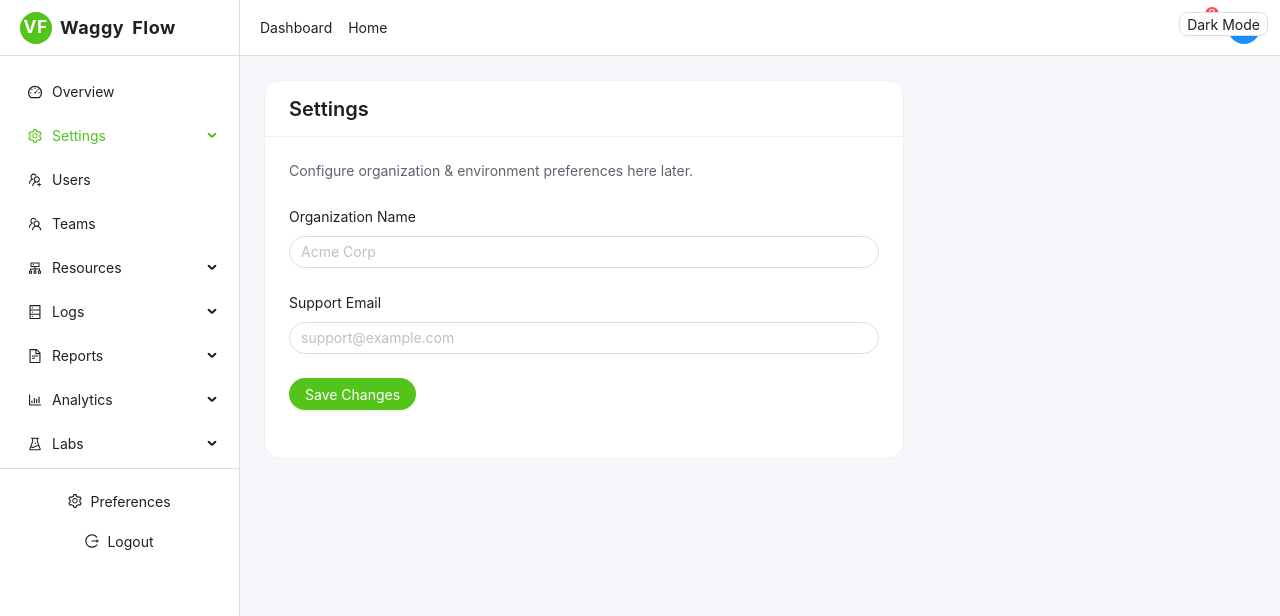
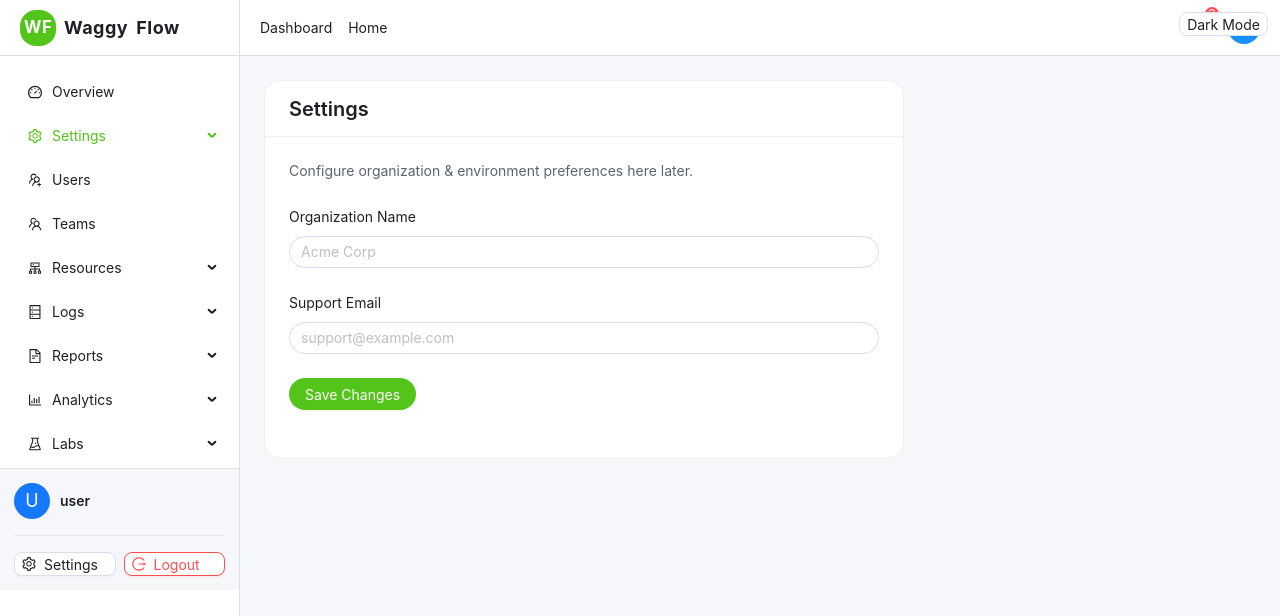
Before and after one commit to austinmula/vms-dashboard, a Next.js app: page /dashboard/settings in a window 1280 px wide. Shown: the top 616 px of the page. Built offline with nearby package versions, Linux system fonts and the light colour scheme; no server answers; sample sign-in values are in the browser's storage; what @ant-design/nextjs-registry would draw is missing.

Commit message:
Enhance DashboardLayout with user display name, improved logout handling, and updated layout for settings and logout buttons

```diff
--- a/src/app/(dashboard)/dashboard/layout.tsx
+++ b/src/app/(dashboard)/dashboard/layout.tsx
@@ -1,7 +1,16 @@
 "use client";
 import React, { useMemo, useState, useCallback } from "react";
 import Link from "next/link";
-import { Layout, Menu, Avatar, Badge, Dropdown, theme, Button } from "antd";
+import {
+  Layout,
+  Menu,
+  Avatar,
+  Badge,
+  Dropdown,
+  Button,
+  Tag,
+  Divider,
+} from "antd";
 import {
   DashboardOutlined,
   SettingOutlined,
@@ -15,14 +24,10 @@ import {
   BarChartOutlined,
   ExperimentOutlined,
 } from "@ant-design/icons";
-import { usePathname } from "next/navigation";
+import { usePathname, useRouter } from "next/navigation";
 import { useAuth } from "@/hooks/useAuth";
 import { usePermissions } from "@/hooks/usePermissions";
 import { ProtectedRoute } from "@/components/wrappers/ProtectedRoute";
-
-// export const metadata = {
-//   title: "Dashboard | VMS",
-// };
 
 const { Header, Sider, Content } = Layout;
 
@@ -34,13 +39,31 @@ export default function DashboardLayout({
   const { user } = useAuth();
   const { roles } = usePermissions();
   const pathname = usePathname();
+  const router = useRouter();
+  const primaryRole = roles?.[0];
 
-  // Selected key from pathname (including nested routes)
+  const displayName = useMemo(() => {
+    if (!user) return "Unknown User";
+    if ((user as any).firstName) {
+      const first = (user as any).firstName;
+      const last = (user as any).lastName || "";
+      return `${first} ${last}`.trim();
+    }
+    return (user as any).name || (user as any).email?.split("@")[0] || "User";
+  }, [user]);
+
+  const handleLogout = useCallback(() => {
+    // TODO: integrate with NextAuth signOut + redux clear
+    router.push("/login");
+  }, [router]);
+
+  const gotoSettings = useCallback(() => {
+    router.push("/dashboard/settings/profile");
+  }, [router]);
+
   const selectedKeys = useMemo(() => {
     if (!pathname) return [];
-    // Match deepest segment to a menu item key
     const segment = pathname.replace(/\/$/, "").split("/").pop() || "overview";
-    // Map known segments to keys
     const map: Record<string, string> = {
       settings: "settings-root",
       profile: "settings-profile",
@@ -66,13 +89,8 @@ export default function DashboardLayout({
     return [map[segment] || "overview"];
   }, [pathname]);
 
-  // Track open submenus
-  const [openKeys, setOpenKeys] = useState<string[]>([
-    // Optionally auto-open based on selected key
-  ]);
-  const onOpenChange = useCallback((keys: string[]) => {
-    setOpenKeys(keys);
-  }, []);
+  const [openKeys, setOpenKeys] = useState<string[]>([]);
+  const onOpenChange = useCallback((keys: string[]) => setOpenKeys(keys), []);
 
   const menuItems = [
     {
@@ -197,14 +215,11 @@ export default function DashboardLayout({
           label: <Link href="/dashboard/settings">Settings</Link>,
           icon: <SettingOutlined />,
         },
-        {
-          key: "logout",
-          label: <span>Logout</span>,
-          icon: <LogoutOutlined />,
-        },
+        { key: "logout", label: <span>Logout</span>, icon: <LogoutOutlined /> },
       ]}
     />
   );
+
   return (
     <ProtectedRoute>
       <Layout style={{ minHeight: "100vh" }}>
@@ -234,10 +249,10 @@ export default function DashboardLayout({
             <span style={{ display: "flex", alignItems: "center", gap: 8 }}>
               <Avatar
                 shape="square"
-                size={32}
+                size={36}
                 style={{ background: "#52c41a" }}
               >
-                VF
+                WF
               </Avatar>
               Waggy<span style={{ color: "var(--accent-color)" }}>Flow</span>
             </span>
@@ -257,27 +272,68 @@ export default function DashboardLayout({
           />
           <div
             style={{
-              padding: 16,
+              padding: 14,
               borderTop: "1px solid var(--page-border)",
               display: "flex",
               flexDirection: "column",
-              gap: 8,
+              gap: 12,
+              background: "var(--page-bg)",
             }}
           >
+            <div style={{ display: "flex", alignItems: "center", gap: 10 }}>
+              <Avatar size={36} style={{ background: "#1677ff" }}>
+                {displayName.slice(0, 1).toUpperCase()}
+              </Avatar>
+              <div
+                style={{
+                  display: "flex",
+                  flexDirection: "column",
+                  lineHeight: 1.25,
+                }}
+              >
+                <span style={{ fontWeight: 600 }}>{displayName}</span>
+                {primaryRole && (
+                  <Tag
+                    color="blue"
+                    style={{
+                      width: "fit-content",
+                      paddingInline: 6,
+                      fontSize: 11,
+                    }}
+                  >
+                    {String(primaryRole)}
+                  </Tag>
+                )}
+              </div>
+            </div>
+            <Divider style={{ margin: "4px 0" }} />
+            <div style={{ display: "flex", gap: 8 }}>
               <Button
-              type="text"
-              style={{ textAlign: "left", padding: 0 }}
+                size="small"
                 icon={<SettingOutlined />}
+                onClick={gotoSettings}
+                style={{
+                  flex: 1,
+                  justifyContent: "flex-start",
+                  display: "flex",
+                }}
               >
-              Preferences
+                Settings
               </Button>
               <Button
-              type="text"
-              style={{ textAlign: "left", padding: 0 }}
+                size="small"
+                danger
                 icon={<LogoutOutlined />}
+                onClick={handleLogout}
+                style={{
+                  flex: 1,
+                  justifyContent: "flex-start",
+                  display: "flex",
+                }}
               >
                 Logout
               </Button>
+            </div>
           </div>
         </Sider>
         <Layout>
@@ -315,7 +371,7 @@ export default function DashboardLayout({
               </Badge>
               <Dropdown overlay={userMenu} trigger={["click"]}>
                 <Avatar style={{ background: "#1890ff" }}>
-                  {user?.firstName?.[0] || user?.email?.[0] || "U"}
+                  {displayName.slice(0, 1).toUpperCase()}
                 </Avatar>
               </Dropdown>
             </div>
@@ -323,7 +379,7 @@ export default function DashboardLayout({
           <Content
             style={{ padding: 24, background: "var(--page-bg)", minHeight: 0 }}
           >
-            <div style={{ maxWidth: 1280, margin: "0 auto" }}>{children}</div>
+            <div style={{ maxWidth: 1536, margin: "0 0" }}>{children}</div>
           </Content>
         </Layout>
       </Layout>
```
Lines whose indentation alone changed are shown as unchanged.
